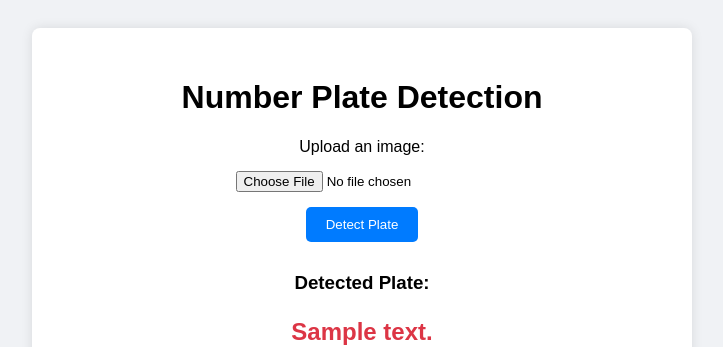
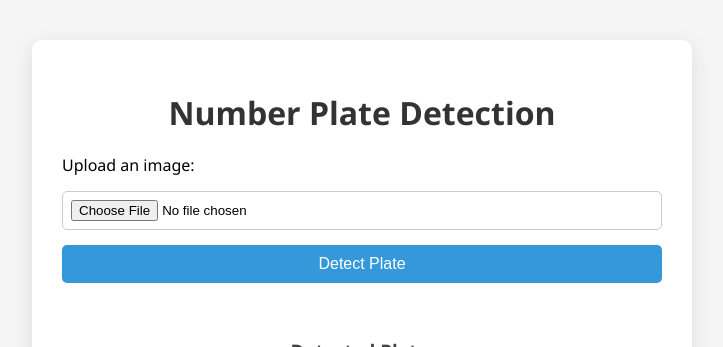
Before and after one commit to MUH1907364/number_plate, a Flask app: template templates/index.html in a window 1280 px wide. Shown: the top 347 px of the page, without its empty margins (278-1001 px from the left). Run offline with Flask 3, Linux system fonts and the light colour scheme; the template is opened without the code that fills it: most values are stand-ins (such as "Sample title", 1, 10 or a date in 2020).

Commit message:
Update frontend and backend layout for number plate detection

```diff
--- a/app.py
+++ b/app.py
@@ -1,4 +1,4 @@
-from flask import Flask, request, jsonify, render_template
+from flask import Flask, request, render_template, url_for
 from ultralytics import YOLO
 import os
 import cv2
@@ -6,11 +6,11 @@ import easyocr
 
 app = Flask(__name__)
 
-# Load model and OCR reader
+# Load model and OCR
 model = YOLO('./models/number_plate.pt')
 reader = easyocr.Reader(['en'], gpu=False)
 
-# Create required folders
+# Define folders
 UPLOAD_FOLDER = './static/uploads'
 RESULT_FOLDER = './static/results'
 os.makedirs(UPLOAD_FOLDER, exist_ok=True)
@@ -29,11 +29,12 @@ def upload():
     if file.filename == '':
         return render_template('index.html', error="No file selected")
 
+    # Save uploaded file
     filename = file.filename
     filepath = os.path.join(UPLOAD_FOLDER, filename)
     file.save(filepath)
 
-    # Run YOLO detection
+    # Run YOLOv8 model
     results = model.predict(source=filepath, save=False)
     boxes = results[0].boxes.xyxy.cpu().numpy()
 
@@ -43,21 +44,28 @@ def upload():
     result_path = os.path.join(RESULT_FOLDER, result_filename)
 
     if len(boxes) > 0:
+        # Get first detected box
         x1, y1, x2, y2 = map(int, boxes[0])
         cropped = img[y1:y2, x1:x2]
 
+        # Convert to RGB and run OCR
         rgb = cv2.cvtColor(cropped, cv2.COLOR_BGR2RGB)
         ocr_results = reader.readtext(rgb)
 
-        # Combine all detected text lines
         if ocr_results:
+            # Combine all lines of text
             plate_text = " ".join([res[1].strip() for res in ocr_results])
 
-        # Draw bounding box and label
+        # Draw box and label on image
         cv2.rectangle(img, (x1, y1), (x2, y2), (0, 255, 0), 2)
-        cv2.putText(img, plate_text, (x1, y1 - 10), cv2.FONT_HERSHEY_SIMPLEX, 1.0, (0, 0, 255), 3)
+        cv2.putText(img, plate_text, (x1, max(0, y1 - 10)), cv2.FONT_HERSHEY_SIMPLEX, 1.0, (0, 0, 255), 3)
 
+    # Save the result image
     cv2.imwrite(result_path, img)
+
+    # Debug info
+    print("✔️ OCR Output:", plate_text)
+    print("✔️ Saved processed image to:", result_path)
 
     return render_template(
         'index.html',
--- a/static/css/style.css
+++ b/static/css/style.css
@@ -1,49 +1,78 @@
 body {
-  font-family: Arial, sans-serif;
-  background-color: #f0f2f5;
-  padding: 20px;
+  font-family: 'Segoe UI', Tahoma, Geneva, Verdana, sans-serif;
+  background-color: #f5f5f5;
+  margin: 0;
+  padding: 0;
+  display: flex;
+  justify-content: center;
+  align-items: flex-start;
+  min-height: 100vh;
 }
+
 .container {
+  background-color: #ffffff;
+  padding: 30px;
+  margin-top: 40px;
+  border-radius: 10px;
+  box-shadow: 0 5px 20px rgba(0, 0, 0, 0.1);
+  width: 90%;
   max-width: 600px;
-  margin: auto;
-  background: #fff;
-  padding: 30px;
-  border-radius: 8px;
-  box-shadow: 0 0 12px rgba(0, 0, 0, 0.1);
 }
+
 h1 {
   text-align: center;
+  margin-bottom: 20px;
+  color: #333;
 }
+
 form {
   display: flex;
   flex-direction: column;
-  align-items: center;
+  align-items: stretch;
+  gap: 15px;
 }
+
 input[type="file"] {
-  margin: 15px 0;
-}
-button {
-  padding: 10px 20px;
-  background: #007BFF;
-  color: white;
-  border: none;
+  padding: 8px;
+  border: 1px solid #ccc;
   border-radius: 5px;
   cursor: pointer;
 }
+
+button {
+  background-color: #3498db;
+  color: white;
+  padding: 10px;
+  border: none;
+  font-size: 16px;
+  border-radius: 5px;
+  cursor: pointer;
+  transition: background 0.3s ease;
+}
+
 button:hover {
-  background-color: #0056b3;
+  background-color: #2980b9;
 }
+
 .result {
+  margin-top: 25px;
   text-align: center;
-  margin-top: 30px;
 }
-.result .plate {
-  font-size: 24px;
+
+.result h3 {
+  margin-bottom: 5px;
+  color: #444;
+}
+
+.plate {
+  font-size: 22px;
   font-weight: bold;
-  color: #dc3545;
+  color: #2c3e50;
 }
+
 .preview img {
   max-width: 100%;
-  border: 1px solid #ccc;
+  margin-top: 10px;
+  border: 2px solid #ddd;
   border-radius: 5px;
 }
--- a/templates/index.html
+++ b/templates/index.html
@@ -1,8 +1,8 @@
 <!DOCTYPE html>
 <html lang="en">
 <head>
-  <meta charset="UTF-8">
-  <meta name="viewport" content="width=device-width, initial-scale=1.0">
+  <meta charset="UTF-8" />
+  <meta name="viewport" content="width=device-width, initial-scale=1.0"/>
   <title>Number Plate Detection</title>
   <link rel="stylesheet" href="{{ url_for('static', filename='css/style.css') }}">
 </head>
@@ -12,7 +12,7 @@
 
     <form action="/upload" method="POST" enctype="multipart/form-data">
       <label for="file">Upload an image:</label>
-      <input type="file" name="file" id="file" accept="image/*" required>
+      <input type="file" name="file" id="file" accept="image/*" required />
       <button type="submit">Detect Plate</button>
     </form>
 
@@ -20,12 +20,21 @@
       <div class="result">
         <h3>Detected Plate:</h3>
         <p class="plate">{{ plate_text }}</p>
-        <div class="preview">
-          <h4>Detected Image:</h4>
-          <img src="{{ url_for('static', filename='results/' + result_file) }}" alt="Detected Image" />
+
+        <div class="images">
+          <div>
+            <h4>Uploaded Image:</h4>
+            <img src="{{ url_for('static', filename='uploads/' + uploaded_file) }}" alt="Uploaded Image" />
+          </div>
+          <div>
+            <h4>Detected Image:</h4>
+            <img src="{{ url_for('static', filename='results/' + result_file) }}" alt="Detected Result" />
+          </div>
         </div>
       </div>
     {% endif %}
   </div>
+
+  <script src="{{ url_for('static', filename='js/script.js') }}"></script>
 </body>
 </html>
```
Also changed, not shown: static/js/script.js (+27 -18 lines).
